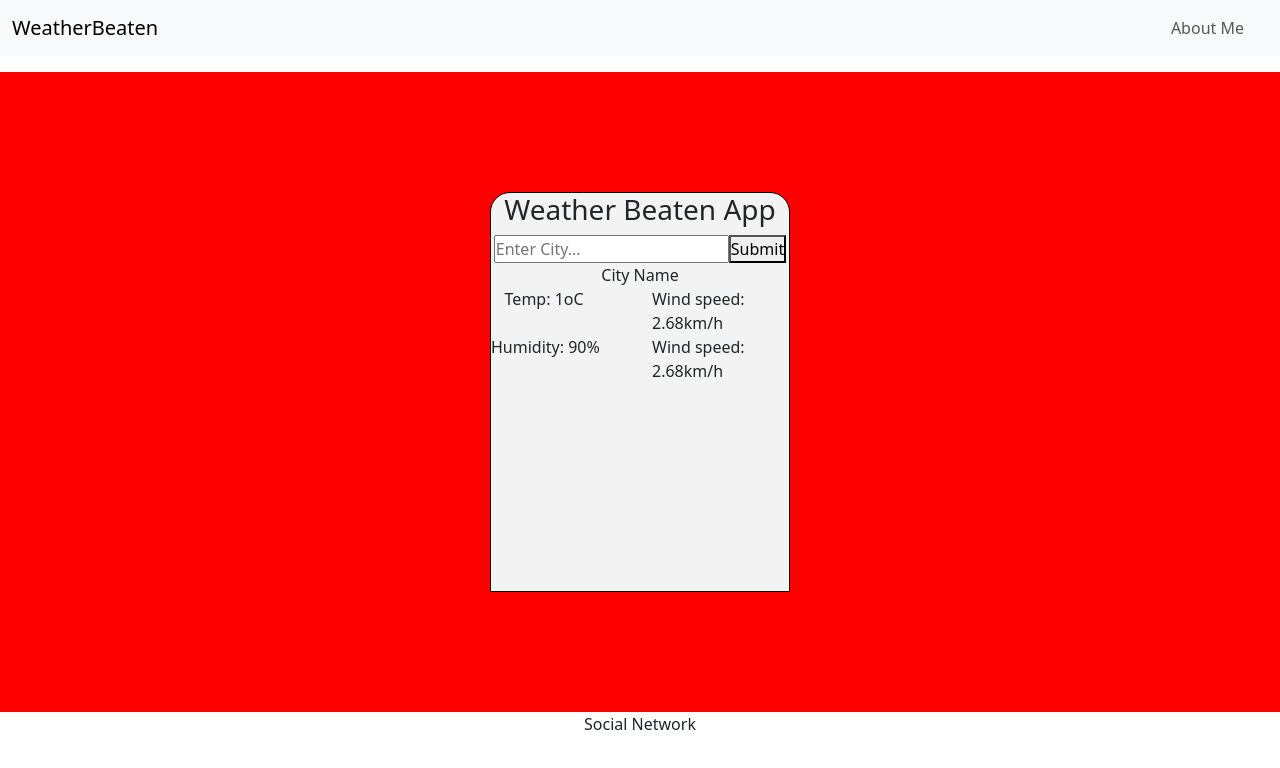
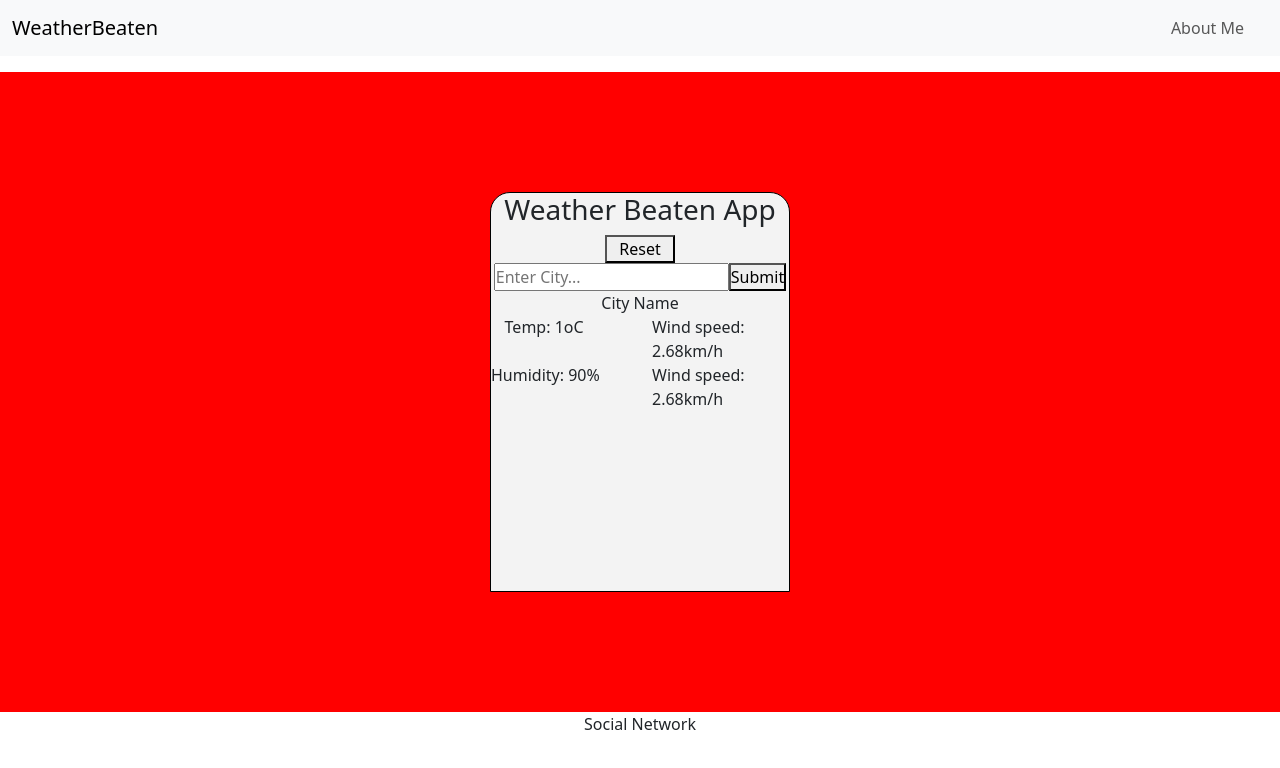
Before and after one commit to panzek/weather-beaten, a React (Create React App) app: page / in a window 1280 px wide. Shown: the top 768 px of the page. Built offline with nearby package versions, Linux system fonts and the light colour scheme.

Commit message:
Add reset button

```diff
--- a/src/components/Weather.js
+++ b/src/components/Weather.js
@@ -4,18 +4,25 @@ import { useState } from 'react'
 import Row from 'react-bootstrap/Row';
 import Col from 'react-bootstrap/Col';
 
+const reset = () =>{
+  window.location.reload()
+}
+
 const Weather = () => {
 
   const [weather, setWeather] = useState("")
 
   const handleClick = () => {
-    console.logsetWeather(weather);
+    console.log(setWeather(weather));
   }
 
   return (
     <>
       <Row>
         <h3>Weather Beaten App</h3>
+      </Row>
+      <Row>
+        <button onClick={reset}>Reset</button>
       </Row>
       <Row>
       <Col><input placeholder="Enter City..." /><button onClick={handleClick}>Submit</button></Col>
```
